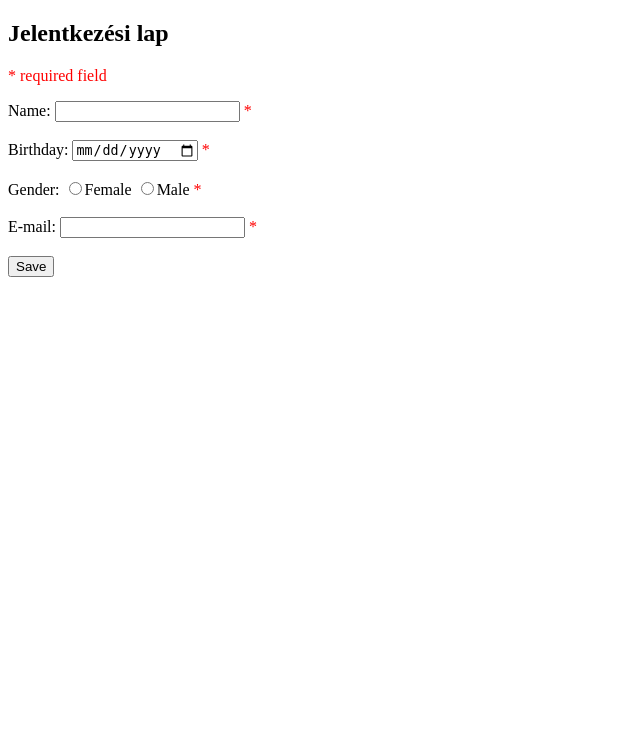
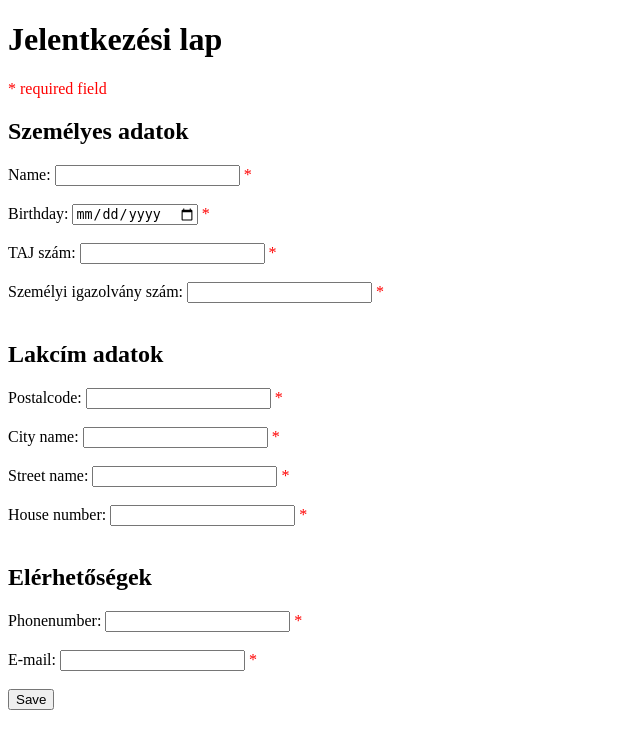
Before and after one commit to Roni0311/beadando, a PHP site: page /data.php in a window 1280 px wide. Shown: the top 749 px of the page, without its empty margins (0-640 px from the left). Run offline with PHP 8.4, Linux system fonts and the light colour scheme.

Commit message:
Add files via upload

```diff
--- a/data.php
+++ b/data.php
@@ -1,17 +1,38 @@
+<?php
+
+    $db_pass = 'inter2216';
+
+    $db_name = 'international';
+
+    if ( isset($_POST['name']) && isset($_POST['birthday']) && isset($_POST['taj']) && isset($_POST['pnumber']) &&
+         isset($_POST['postcode']) && isset($_POST['cityname']) && isset($_POST['streetname']) && isset($_POST['housenumber']) &&
+         isset($_POST['phone']) && isset($_POST['email']) ) {
+        $dbh = new PDO("mysql:host=localhost;dbname=$db_name", $db_name, $db_pass);
+
+        $sql = "INSERT INTO users (Név, Szül.nap , TAJ, Személyi, Irányítószám, Település, Utca, Házszám)
+            VALUES
+            ('{$_POST['name']}', '{$_POST['birrhday']}', '{$_POST['taj']}, '{$_POST['pnumber']}, '{$_POST['postcode']}, '{$_POST['cityname']},
+            '{$_POST['streetname']}, '{$_POST['housenumber']}, '{$_POST['phone']}, '{$_POST['email']}')
+        ";
+
+        $dbh->query($sql);
+    }
+?>
+
 <!DOCTYPE HTML>
 <html>
 <head>
     <meta charset="utf-8">
     <meta name="viewport" content="width=device-width, initial-scale=1">
 <style>
-.error {color: #FF0000;}
+.error {color: red;}
 </style>
 </head>
 <body>
 
 <?php
-$nameErr = $emailErr = $genderErr = $birthdayErr = "";
-$name = $email = $gender = $birthday = "";
+$nameErr = $emailErr = $birthdayErr = $postcodeErr = $citynameErr = $streetnameErr = $housenumberErr = $phoneErr = $tajErr = $pnumberErr = "";
+$name = $email = $birthday = $postcode = $cityname = $streetname = $housenumber = $phone = $taj = $pnumber = "";
 
 if ($_SERVER["REQUEST_METHOD"] == "POST") {
   if (empty($_POST["name"])) {
@@ -35,34 +56,93 @@ if ($_SERVER["REQUEST_METHOD"] == "POST") {
     }
   }
 
-  if (empty($_POST["gender"])) {
-    $genderErr = "Gender is required";
+  if (empty($_POST["postcode"])) {
+    $postcodeErr = "Postcode is required";
   } else {
-    $gender = test_input($_POST["gender"]);
+    $postcode = test_input($_POST["postcode"]);
+  }
+
+  if (empty($_POST["cityname"])) {
+    $citynameErr = "City name is required";
+  } else {
+    $cityname = test_input($_POST["cityname"]);
+  }
+
+  if (empty($_POST["streetname"])) {
+    $streetnameErr = "Street name is required";
+  } else {
+    $streetname = test_input($_POST["streetname"]);
+  }
+
+  if (empty($_POST["housenumber"])) {
+    $housenumberErr = "House number is required";
+  } else {
+    $housenumber = test_input($_POST["housenumber"]);
+  }
+
+  if (empty($_POST["phone"])) {
+    $phoneErr = "Phone number is required";
+  } else {
+    $phone = test_input($_POST["housenumber"]);
+  }
+
+  if (empty($_POST["taj"])) {
+    $tajErr = "TAJ number is required";
+  } else {
+    $taj = test_input($_POST["taj"]);
+  }
+  if (empty($_POST["pnumber"])) {
+    $pnumberErr = "Nincs kitöltve";
+  } else {
+    $pnumber = test_input($_POST["pnumber"]);
   }
 }
 
 function test_input($data) {
   $data = trim($data); // levágja a felesleges space-t, új sort, tab-ot
-  $data = stripslashes($data);
-  $data = htmlspecialchars($data);
+  $data = stripslashes($data);  // levágja a backslasht
+  $data = htmlspecialchars($data); // át alakítja a speciális karaktereket, hogy a html is olvasni tudja
   return $data;
 }
 ?>
 
-<h2>Jelentkezési lap</h2>
+<h1>Jelentkezési lap</h1>
 <p><span class="error">* required field</span></p>
 <form method="post" action="<?php echo htmlspecialchars($_SERVER["PHP_SELF"]);?>">
+<h2>Személyes adatok</h2>
   Name: <input type="text" name="name" value="<?php echo $name;?>">
   <span class="error">* <?php echo $nameErr;?></span>
   <br><br>
   Birthday: <input type="date" name="birthday" value="<?php echo $birthday;?>">
   <span class="error">* <?php echo $birthdayErr;?></span>
   <br><br>
-  Gender:
-  <input type="radio" name="gender" <?php if (isset($gender) && $gender=="female") echo "checked";?> value="female">Female
-  <input type="radio" name="gender" <?php if (isset($gender) && $gender=="male") echo "checked";?> value="male">Male
-  <span class="error">* <?php echo $genderErr;?></span>
+  TAJ szám: <input type="number" name="taj" value="<?php echo $taj;?>">
+  <span class="error">* <?php echo $tajErr;?></span>
+  <br><br>
+  Személyi igazolvány szám: <input type="text" name="pnumber" value="<?php echo $pnumber;?>">
+  <span class="error">* <?php echo $pnumberErr;?></span>
+  <br><br>
+  <h2>Lakcím adatok</h2>
+  Postalcode:
+  <input type="number" name="postcode" value="<?php echo $postcode?>">
+  <span class="error">* <?php echo $postcodeErr; ?></span>
+  <br><br>
+  City name:
+  <input type="text" name="cityname" value="<?php echo $cityname?>">
+  <span class="error">* <?php echo $citynameErr; ?></span>
+  <br><br>
+  Street name:
+  <input type="text" name="streetname" value="<?php echo $streetname?>">
+  <span class="error">* <?php echo $streetnameErr; ?></span>
+  <br><br>
+  House number:
+  <input type="number" name="housenumber" value="<?php echo $housenumber?>">
+  <span class="error">* <?php echo $housenumberErr; ?></span>
+  <br><br>
+  <h2>Elérhetőségek</h2>
+  Phonenumber:
+  <input type="tel" name="phone" value="<?php echo $phone?>">
+  <span class="error">* <?php echo $phoneErr; ?></span>
   <br><br>
   E-mail: <input type="text" name="email" value="<?php echo $email;?>">
   <span class="error">* <?php echo $emailErr;?></span>
```
Also changed, not shown: oltopont.sql (added, +46 -0 lines).
